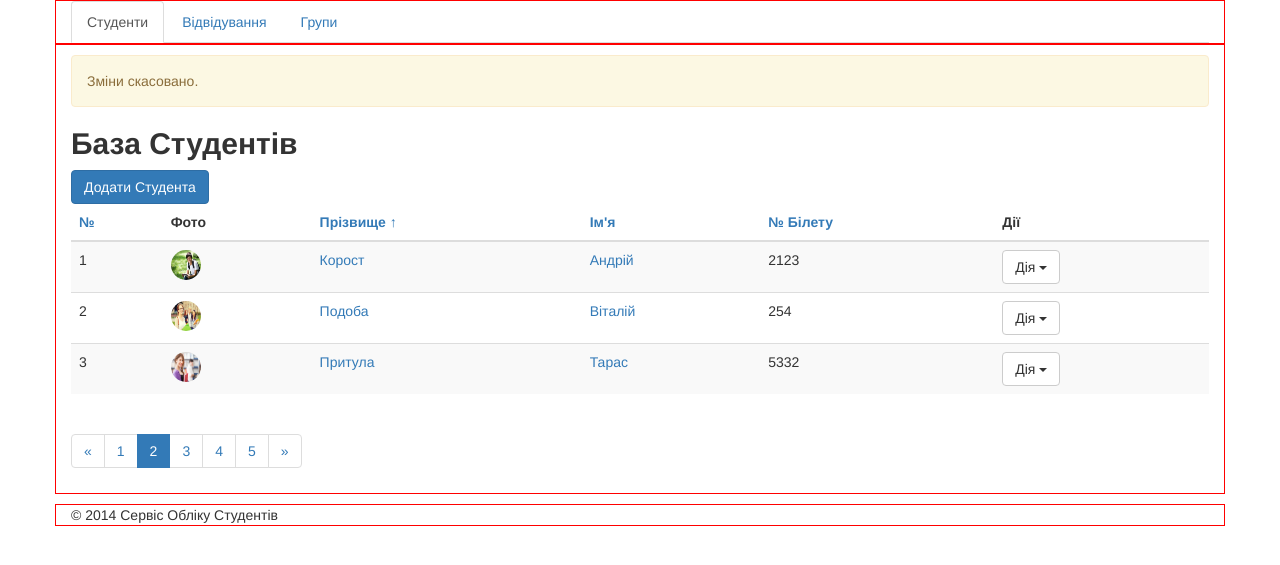
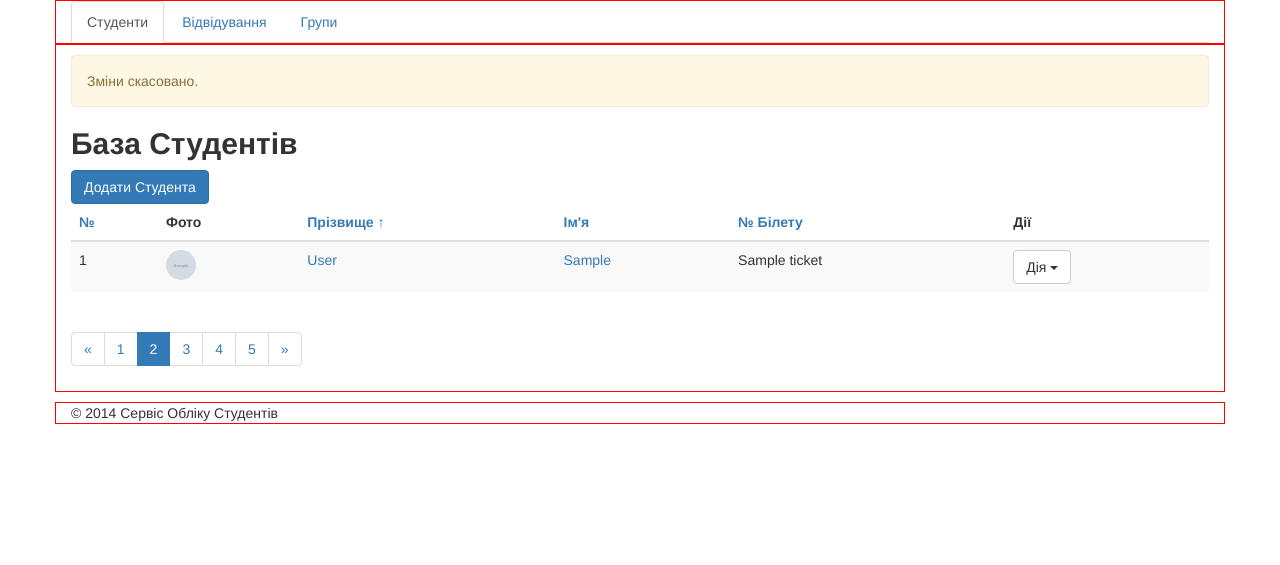
Before and after one commit to curious725/studentsdb_django, a Django app: template studentsdb/studentsdb/students/templates/students/students_list.html in a window 1280 px wide. Shown: the part 72-637 px from the top of the page. Run offline with Django 3.2, Linux system fonts and the light colour scheme; the template is opened without the code that fills it: most values are stand-ins (such as "Sample title", 1, 10 or a date in 2020); grey boxes marked "Sample" are stand-in pictures; some libraries are stand-ins or nearby versions.

Commit message:
make student list dynamic with dictionary

```diff
--- a/studentsdb/studentsdb/students/templates/students/students_list.html
+++ b/studentsdb/studentsdb/students/templates/students/students_list.html
@@ -95,19 +95,24 @@
             </tr>
           </thead>
           <tbody>
+            {% for student in students %}
             <tr>
-              <td>1</td>
+              <td>{{ forloop.counter }}</td>
               <td><img class="img-circle" height="30" width="30"
-              src="{% static 'img/st1.jpg' %}"</td>
+              src="{% static student.image %}"</td>
               <td>
                 <a title="Редагувати"
-                  href="{% url 'students_edit' sid=1 %}">Корост</a>
+                  href="{% url 'students_edit' sid=student.id %}">
+                  {{ student.last_name }}
+                </a>
               </td>
               <td>
                 <a title="Редагувати"
-                  href="{% url 'students_edit' 1 %}">Андрій</a>
+                  href="{% url 'students_edit' student.id %}">
+                    {{ student.first_name }}
+                  </a>
               </td>
-              <td>2123</td>
+              <td>{{ student.ticket }}</td>
               <td>
                 <div class="dropdown">
                   <button class="btn btn-default dropdown-toggle"
@@ -118,81 +123,18 @@
                   </button>
                   <ul class="dropdown-menu" aria-labelledby="dropdownMenu1">
                   <li>
-                    <a href="{% url 'students_edit' sid=1 %}">Редагувати</a>
+                    <a href="{% url 'students_edit' sid=student.id %}">
+                      Редагувати
+                    </a>
                   </li>
                   <li><a href="/journal/1">Відвідування</a></li>
                   <li role="separator" class="divider"></li>
-                  <li><a href="{% url 'students_delete' 1 %}">Видалити</a></li>
+                  <li><a href="{% url 'students_delete' student.id %}">Видалити</a></li>
                   </ul>
                 </div>
               </td>
             </tr>
-            <tr>
-              <td>2</td>
-              <td><img class="img-circle" height="30" width="30"
-              src="{% static 'img/st2.jpg' %}"</td>
-              <td>
-                <a title="Редагувати"
-                  href="{% url 'students_edit' sid=2 %}">Подоба</a>
-              </td>
-              <td>
-                <a title="Редагувати"
-                  href="{% url 'students_edit' 2 %}">Віталій</a>
-              </td>
-              <td>254</td>
-              <td>
-                <div class="dropdown">
-                  <button class="btn btn-default dropdown-toggle"
-                  type="button" id="dropdownMenu1" data-toggle="dropdown"
-                  aria-haspopup="true" aria-expanded="true">
-                  Дія
-                  <span class="caret"></span>
-                  </button>
-                  <ul class="dropdown-menu" aria-labelledby="dropdownMenu1">
-                  <li>
-                    <a href="{% url 'students_edit' sid=2 %}">Редагувати</a>
-                  </li>
-                  <li><a href="/journal/2">Відвідування</a></li>
-                  <li role="separator" class="divider"></li>
-                  <li>
-                    <a href="{% url 'students_delete' 2 %}">Видалити</a>
-                  </li>
-                  </ul>
-                </div>
-              </td>
-            </tr>
-            <tr>
-              <td>3</td>
-              <td><img class="img-circle" height="30" width="30"
-              src="{% static 'img/st3.jpg' %}"</td>
-              <td>
-                <a title="Редагувати"
-                  href="{% url 'students_edit' sid=3 %}">Притула</a>
-              </td>
-              <td>
-                <a title="Редагувати"
-                  href="{% url 'students_edit' 3 %}">Тарас</a>
-              </td>
-              <td>5332</td>
-              <td>
-                <div class="dropdown">
-                  <button class="btn btn-default dropdown-toggle"
-                  type="button" id="dropdownMenu1" data-toggle="dropdown"
-                  aria-haspopup="true" aria-expanded="true">
-                  Дія
-                  <span class="caret"></span>
-                  </button>
-                  <ul class="dropdown-menu" aria-labelledby="dropdownMenu1">
-                  <li><a href="{% url 'students_edit' sid=3 %}">Редагувати</a></li>
-                  <li><a href="/journal/3">Відвідування</a></li>
-                  <li role="separator" class="divider"></li>
-                  <li>
-                    <a href="{% url 'students_delete' 3 %}">Видалити</a>
-                  </li>
-                  </ul>
-                </div>
-              </td>
-            </tr>
+            {% endfor %}
           </tbody>
         </table>
 
```
Also changed, not shown: studentsdb/studentsdb/students/views.py (+29 -0 lines).
